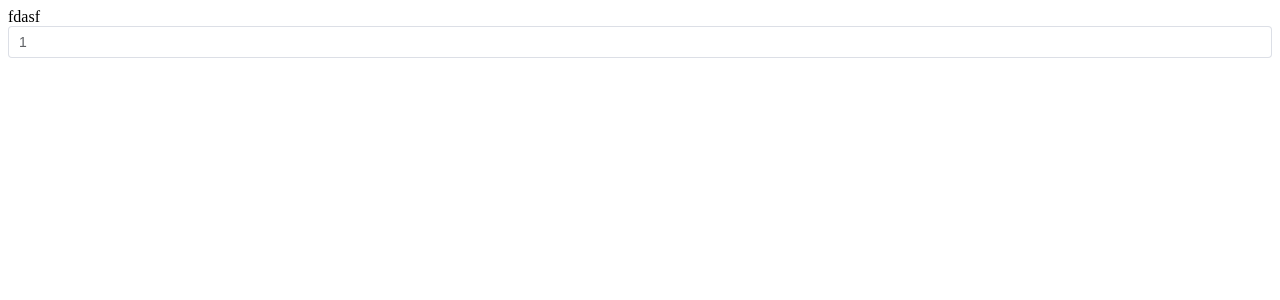
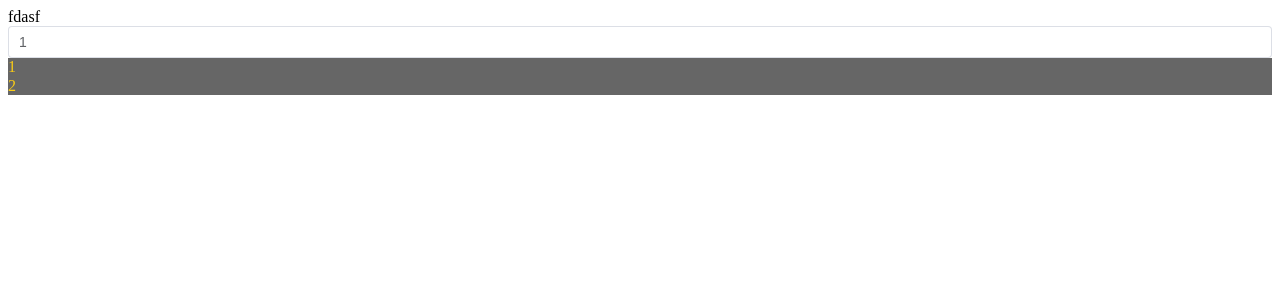
Before and after one commit to Leovenn/rising-admin, a Vue app: page / in a window 1280 px wide. Shown: the top 300 px of the page. Built offline with nearby package versions, Linux system fonts and the light colour scheme.

Commit message:
🔧 build: 新增unocss

```diff
--- a/package.json
+++ b/package.json
@@ -18,6 +18,7 @@
     "@vue/tsconfig": "^0.1.3",
     "less": "^4.1.3",
     "typescript": "^4.9.3",
+    "unocss": "^0.50.4",
     "unplugin-auto-import": "^0.15.1",
     "unplugin-vue-components": "^0.24.1",
     "vite": "^4.1.0",
--- a/src/App.vue
+++ b/src/App.vue
@@ -2,11 +2,32 @@
   <div class="a">
     <div class="b">fdasf</div>
     <el-input v-model="a">132</el-input>
+    <div class="c-yellow flex-1 bg-#666">
+      <div>1</div>
+      <div>2</div>
+    </div>
   </div>
 </template>
 
 <script lang="ts" setup>
 const a = ref('1')
+
+const b = reactive({
+  a,
+})
+
+const c1 = reactive({
+  a: 1,
+})
+
+const c2 = toRefs(c1)
+
+console.log(JSON.stringify(c1))
+c2.a.value = 4
+
+console.log(c1.a === c2.a.value)
+
+console.log(JSON.stringify(b))
 </script>
 
 <style lang="less" scoped></style>
--- a/src/main.ts
+++ b/src/main.ts
@@ -1,4 +1,6 @@
 import { createApp } from 'vue'
 import App from './App.vue'
+import '@unocss/reset/normalize.css'
+import 'uno.css'
 
 createApp(App).mount('#app')
--- a/vite.config.ts
+++ b/vite.config.ts
@@ -4,6 +4,7 @@ import AutoImport from 'unplugin-auto-import/vite'
 import Components from 'unplugin-vue-components/vite'
 import { ElementPlusResolver } from 'unplugin-vue-components/resolvers'
 import { resolve } from 'path'
+import UnoCSS from 'unocss/vite'
 
 // https://vitejs.dev/config/
 export default defineConfig({
@@ -22,6 +23,8 @@ export default defineConfig({
       resolvers: [ElementPlusResolver()],
       dts: 'src/typings/components.d.ts',
     }),
+
+    UnoCSS(),
   ],
 
   base: './',
```
Also changed, not shown: 1 other file (tests, documents, lock files or other folders).
